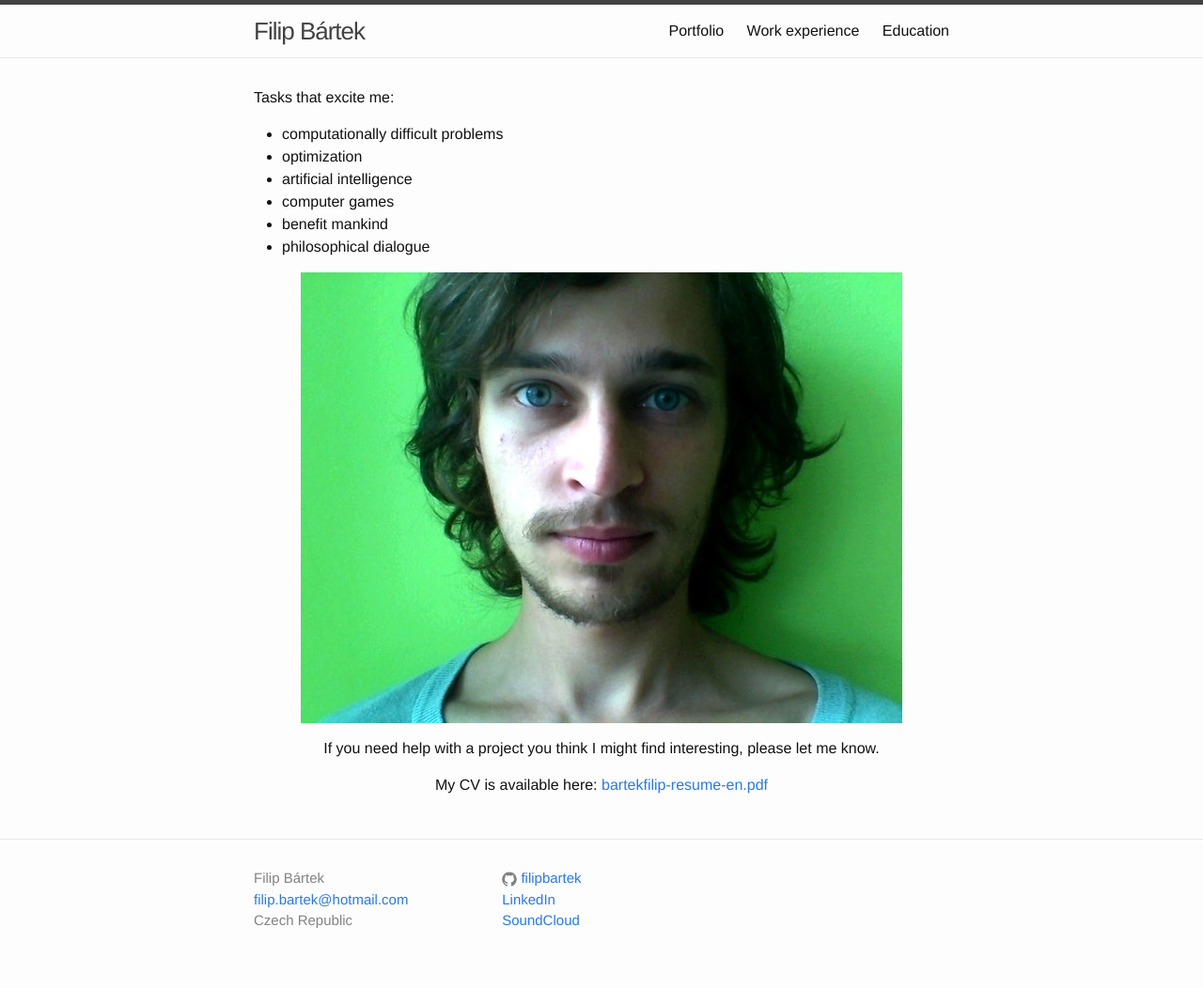
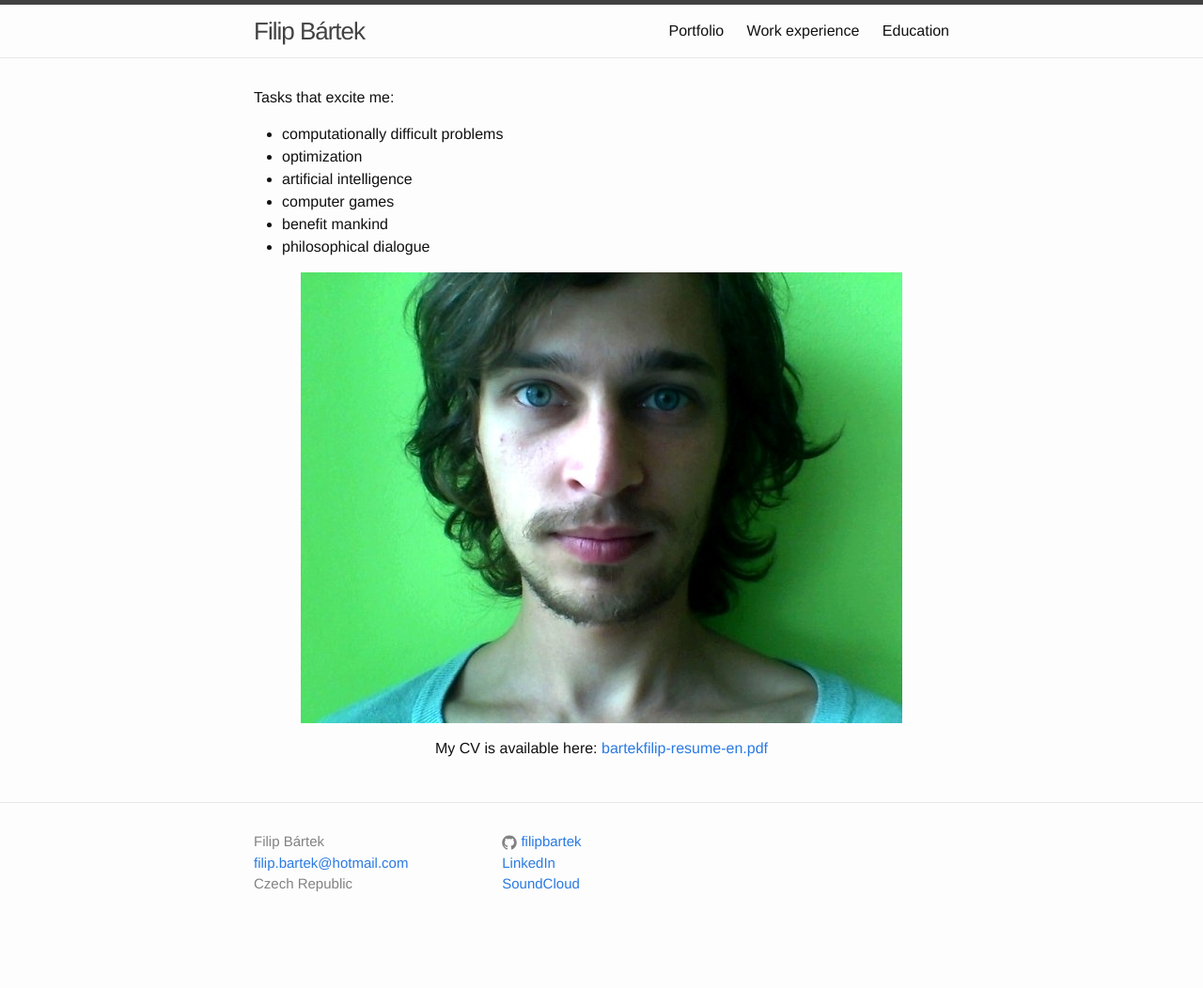
Before and after one commit to filipbartek/filipbartek.github.io, a Jekyll site: the page built from index.md, in a window 1280 px wide. Shown: the whole page at 94% size. Built offline with Jekyll 4.4.1, drawn with Linux system fonts in a browser that asks for light colours; after the commit the page ends 1013 px from its top, so only the background shows below that.

Commit message:
Remove a statement from index.md

```diff
--- a/index.md
+++ b/index.md
@@ -15,8 +15,4 @@
 ![My photo](/assets/face.jpg)
 
 {:.center}
-If you need help with a project you think I might find interesting,
-please let me know.
-
-{:.center}
 My CV is available here: [bartekfilip-resume-en.pdf](http://filipbartek.github.io/resume/bartekfilip-resume-en.pdf)
```
